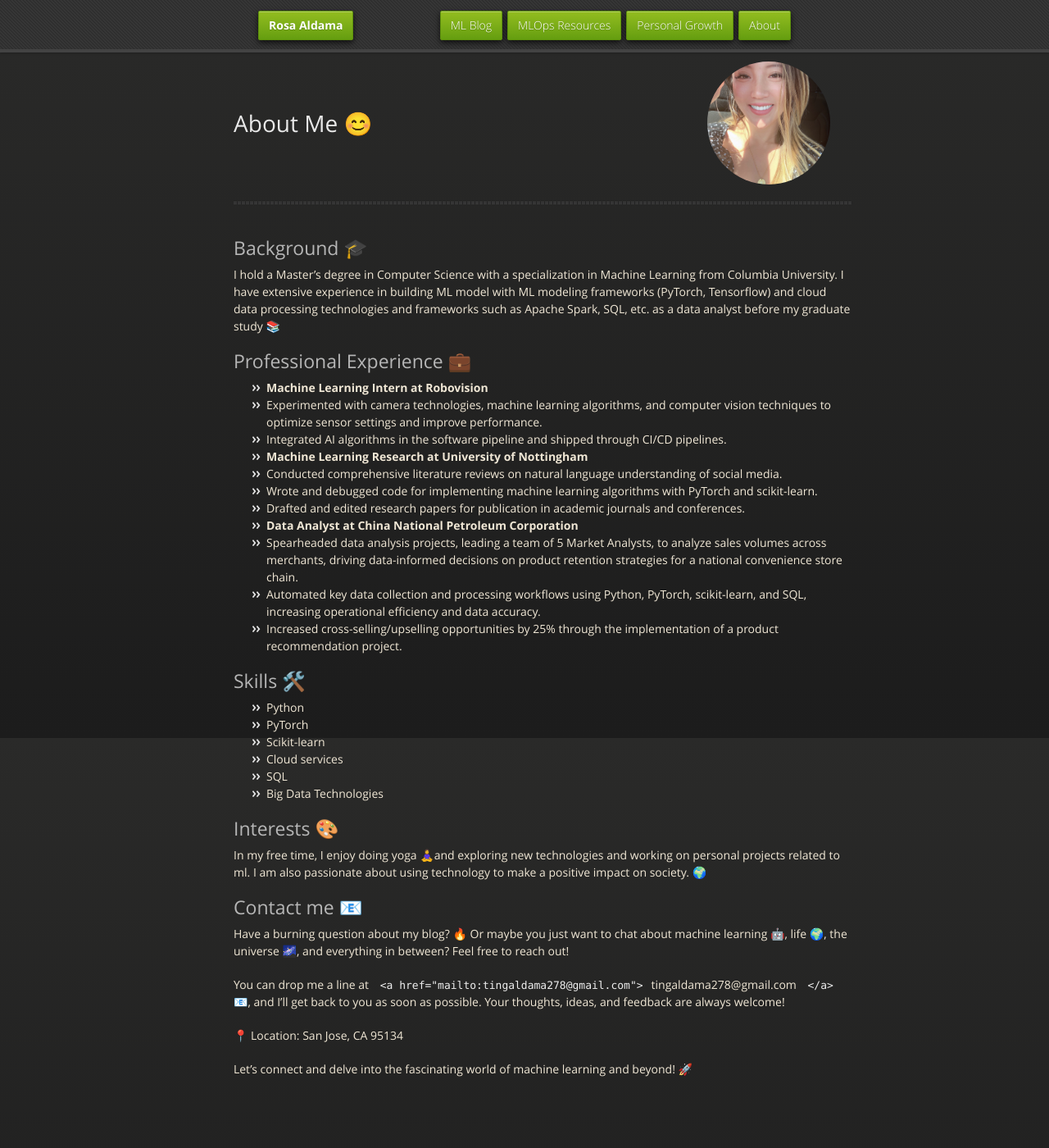
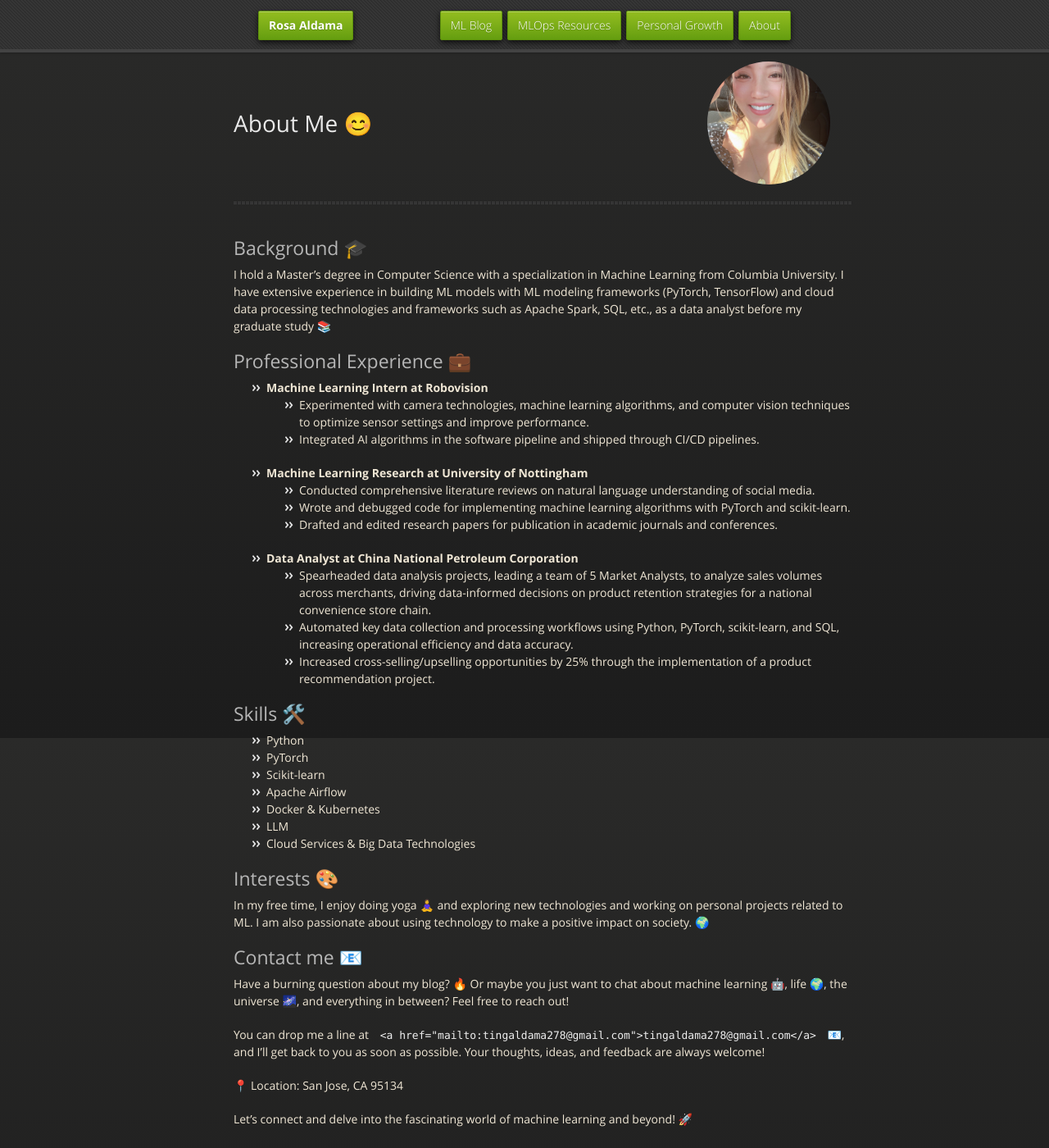
Before and after one commit to rosaaldama278/tingaldama, a Jekyll site: the page built from about.md, in a window 1280 px wide and 1400 px high. Shown: the whole window at 82% size. Built offline with Jekyll 4.4.1, drawn with Linux system fonts in a browser that asks for light colours.

Commit message:
editing contact

```diff
--- a/about.md
+++ b/about.md
@@ -5,40 +5,41 @@ permalink: about
 ---
 ### Background 🎓
 
-I hold a Master's degree in Computer Science with a specialization in Machine Learning from Columbia University. I have extensive experience in building ML model with ML modeling frameworks (PyTorch, Tensorflow)  and cloud data processing technologies and frameworks such as Apache Spark, SQL, etc. as a data analyst before my graduate study 📚
+I hold a Master's degree in Computer Science with a specialization in Machine Learning from Columbia University. I have extensive experience in building ML models with ML modeling frameworks (PyTorch, TensorFlow) and cloud data processing technologies and frameworks such as Apache Spark, SQL, etc., as a data analyst before my graduate study 📚
 
 ### Professional Experience 💼
 
 - **Machine Learning Intern at Robovision**
-- Experimented with camera technologies, machine learning algorithms, and computer vision techniques to optimize sensor settings and improve performance.
-- Integrated AI algorithms in the software pipeline and shipped through CI/CD pipelines.
+  - Experimented with camera technologies, machine learning algorithms, and computer vision techniques to optimize sensor settings and improve performance.
+  - Integrated AI algorithms in the software pipeline and shipped through CI/CD pipelines.
 - **Machine Learning Research at University of Nottingham**
-- Conducted comprehensive literature reviews on natural language understanding of social media.
-- Wrote and debugged code for implementing machine learning algorithms with PyTorch and scikit-learn.
-- Drafted and edited research papers for publication in academic journals and conferences.
+  - Conducted comprehensive literature reviews on natural language understanding of social media.
+  - Wrote and debugged code for implementing machine learning algorithms with PyTorch and scikit-learn.
+  - Drafted and edited research papers for publication in academic journals and conferences.
 - **Data Analyst at China National Petroleum Corporation**
-- Spearheaded data analysis projects, leading a team of 5 Market Analysts, to analyze sales volumes across merchants, driving data-informed decisions on product retention strategies for a national convenience store chain.
-- Automated key data collection and processing workflows using Python, PyTorch, scikit-learn, and SQL, increasing operational efficiency and data accuracy.
-- Increased cross-selling/upselling opportunities by 25% through the implementation of a product recommendation project.
+  - Spearheaded data analysis projects, leading a team of 5 Market Analysts, to analyze sales volumes across merchants, driving data-informed decisions on product retention strategies for a national convenience store chain.
+  - Automated key data collection and processing workflows using Python, PyTorch, scikit-learn, and SQL, increasing operational efficiency and data accuracy.
+  - Increased cross-selling/upselling opportunities by 25% through the implementation of a product recommendation project.
 
 ### Skills 🛠️
 
 - Python
 - PyTorch
 - Scikit-learn
-- Cloud services
-- SQL
-- Big Data Technologies
+- Apache Airflow
+- Docker & Kubernetes
+- LLM
+- Cloud Services & Big Data Technologies
 
 ### Interests 🎨
 
-In my free time, I enjoy doing yoga 🧘‍♀️and exploring new technologies and working on personal projects related to ml. I am also passionate about using technology to make a positive impact on society. 🌍
+In my free time, I enjoy doing yoga 🧘‍♀️ and exploring new technologies and working on personal projects related to ML. I am also passionate about using technology to make a positive impact on society. 🌍
 
 ### Contact me 📧
 
 Have a burning question about my blog? 🔥 Or maybe you just want to chat about machine learning 🤖, life 🌍, the universe 🌌, and everything in between? Feel free to reach out!
 
-You can drop me a line at `<a href="mailto:tingaldama278@gmail.com">`tingaldama278@gmail.com `</a>` 📧, and I'll get back to you as soon as possible. Your thoughts, ideas, and feedback are always welcome!
+You can drop me a line at `<a href="mailto:tingaldama278@gmail.com">tingaldama278@gmail.com</a>` 📧, and I'll get back to you as soon as possible. Your thoughts, ideas, and feedback are always welcome!
 
 📍 Location: San Jose, CA 95134
 
```
Also changed, not shown: _posts/2024-06-17-From-Business-Problem-Machine-Learning-Task.md (+1 -3 lines).
